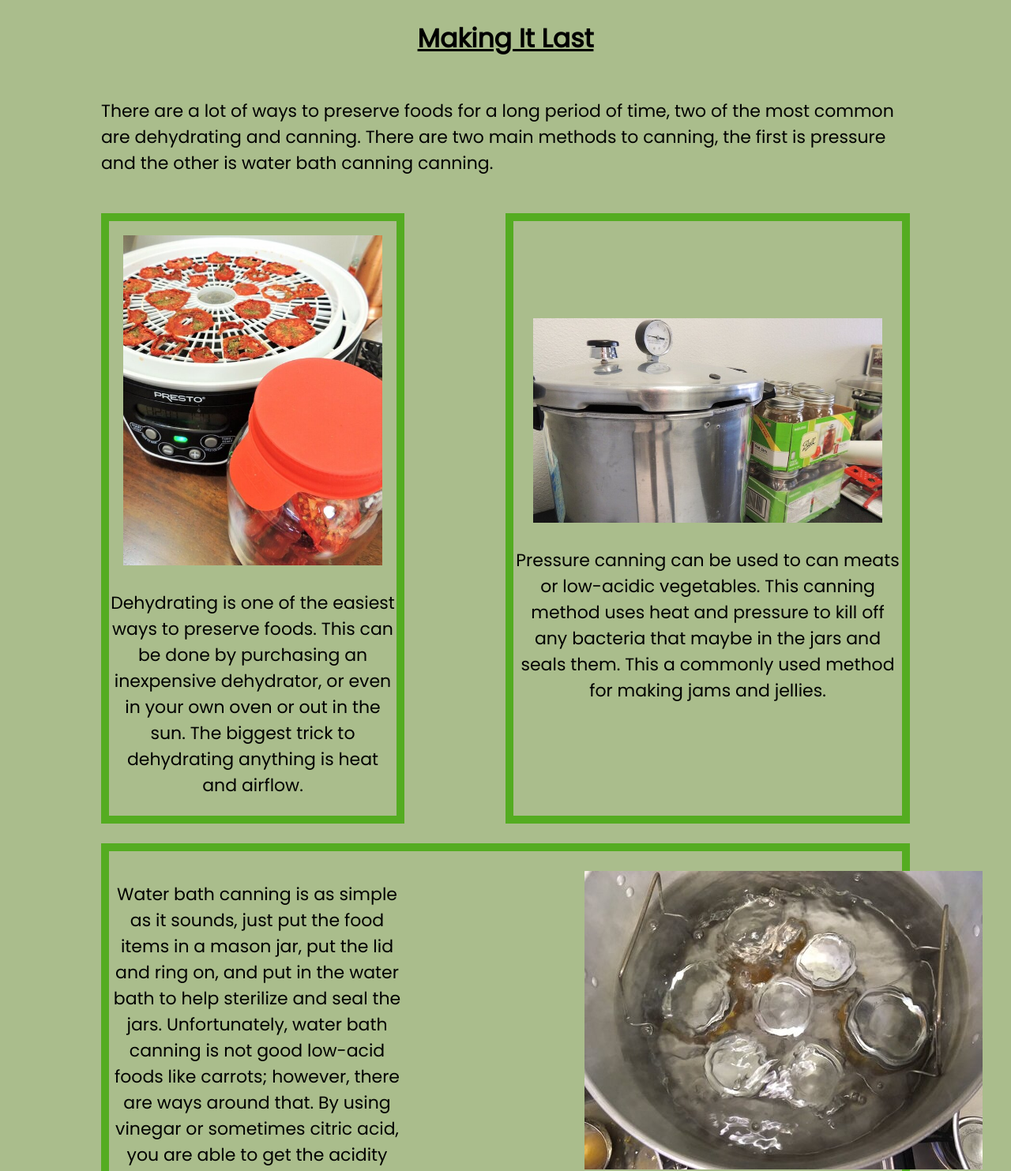
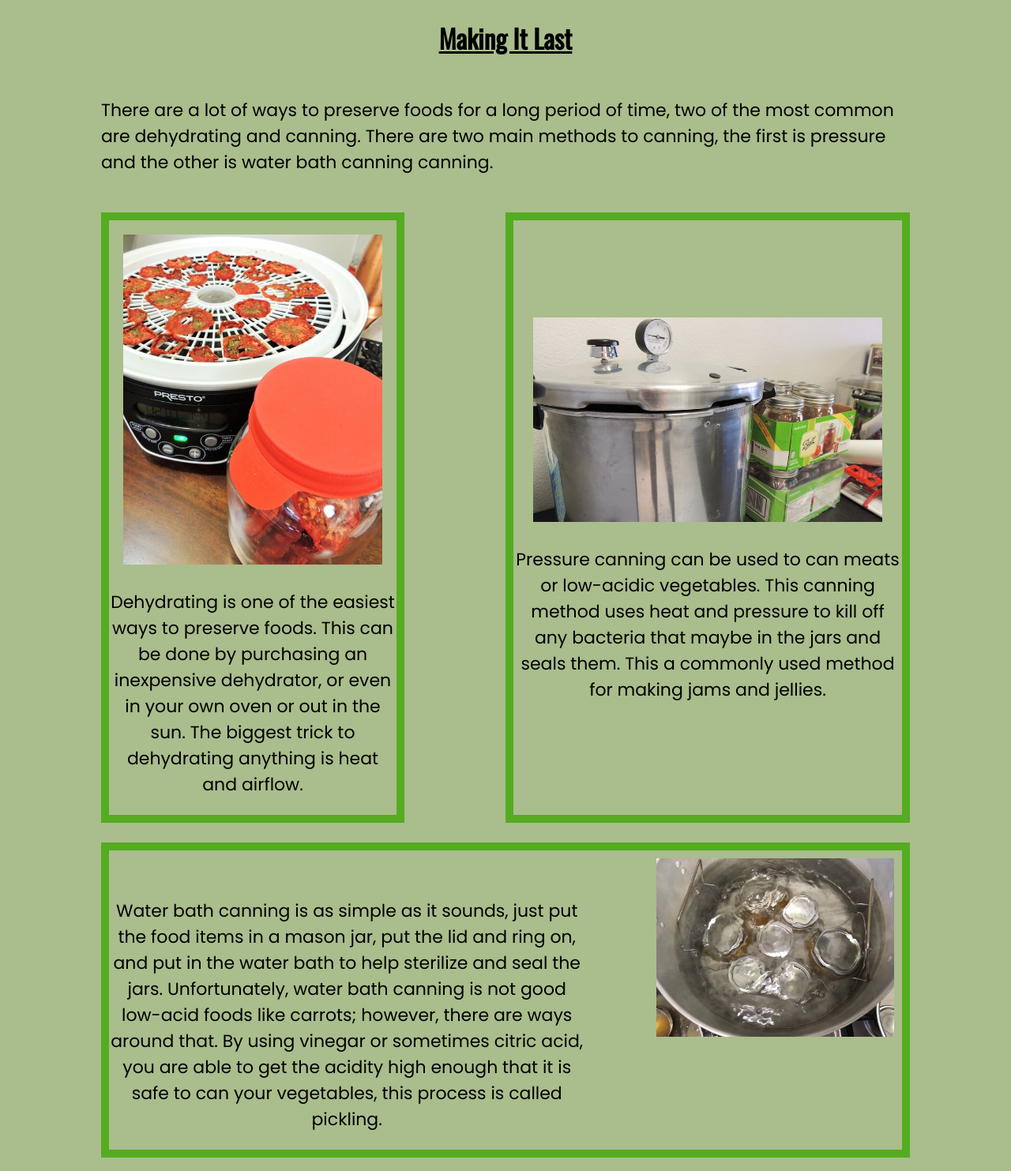
Before and after one commit to belljosh3/wdd130, a plain HTML site: page goodfood/preservation.html in a window 1280 px wide. Shown: the part 122-1605 px from the top of the page at 79% size. Drawn offline with nearby package versions, Linux system fonts and the light colour scheme.

Commit message:
fixed css

```diff
--- a/goodfood/styles/style.css
+++ b/goodfood/styles/style.css
@@ -24,7 +24,7 @@ nav a {
     padding: 35px;
 }
 nav a:hover {
-    background-color: #AABD8C;
+    background-color: #54AC21;
     color: black;
 }
 nav {
@@ -34,6 +34,7 @@ nav {
 h2{
     text-align: center;
     text-decoration: underline;
+    font-family: "Oswald", "Poppins", Helvetica, sans-serif;
 }
 .pageone {
     display: grid;
@@ -131,10 +132,12 @@ footer .social img {
     margin-top: 10%;
 }
 .bathpic {
+    width: 150%;
     grid-column: 4/5;
     margin-top: 5%;
     margin-left: 45%;
     margin-bottom: 5%;
+    margin-right: 10%;
 }
 
 /* recipes subpage */
```
